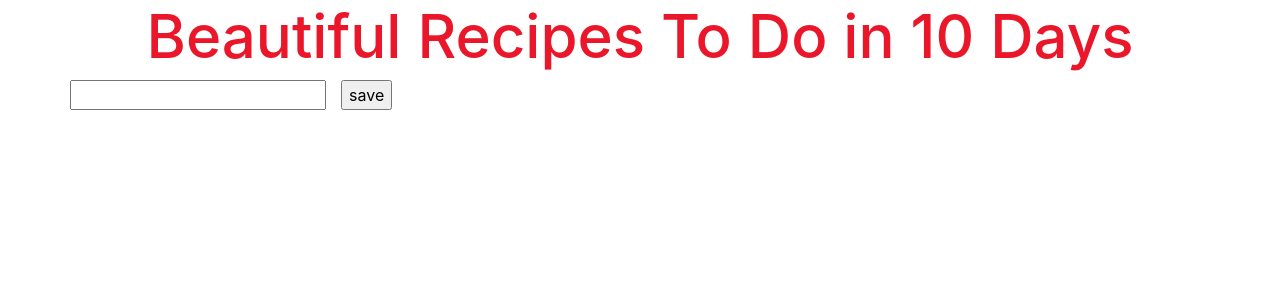
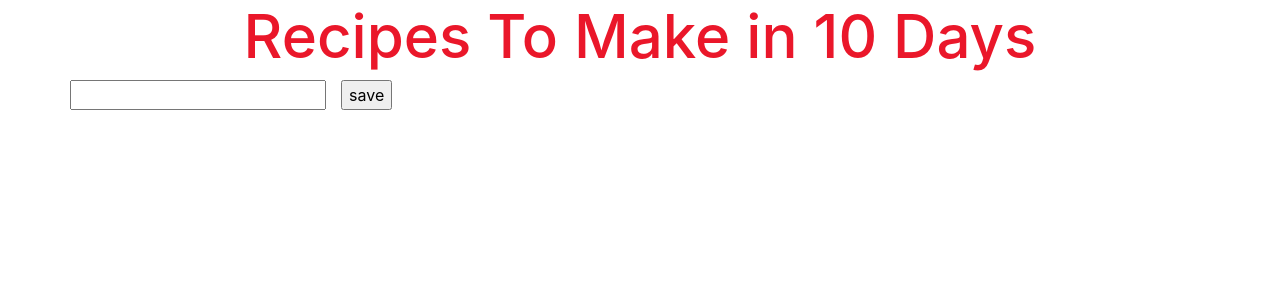
Before and after one commit to chisnallc/todo-app-frontend, a React app: page / in a window 1280 px wide. Shown: the top 300 px of the page. Built offline with nearby package versions, Linux system fonts and the light colour scheme.

Commit message:
style and button amends

```diff
--- a/src/Components/Header.js
+++ b/src/Components/Header.js
@@ -2,7 +2,7 @@ import React from 'react';
 class Header extends React.Component {
 
     render() {
-              return (<h1 style={styles.header}>Beautiful Recipes To Do in 10 Days</h1>);
+              return (<h1 style={styles.header}> Recipes To Make in 10 Days</h1>);
     }
 }
 
```
